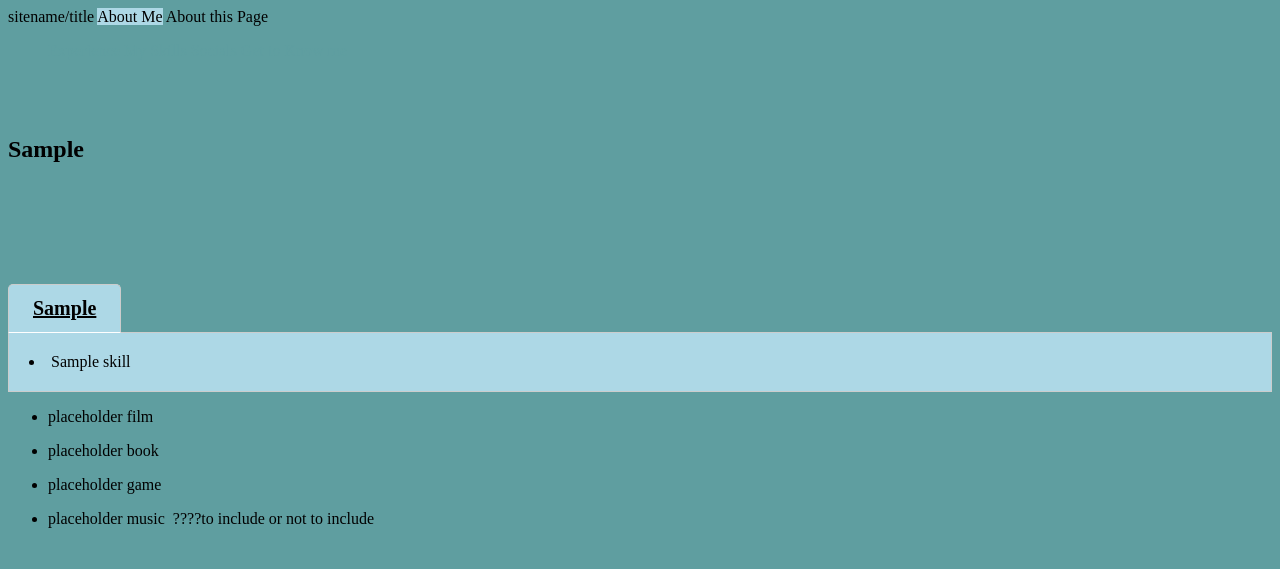
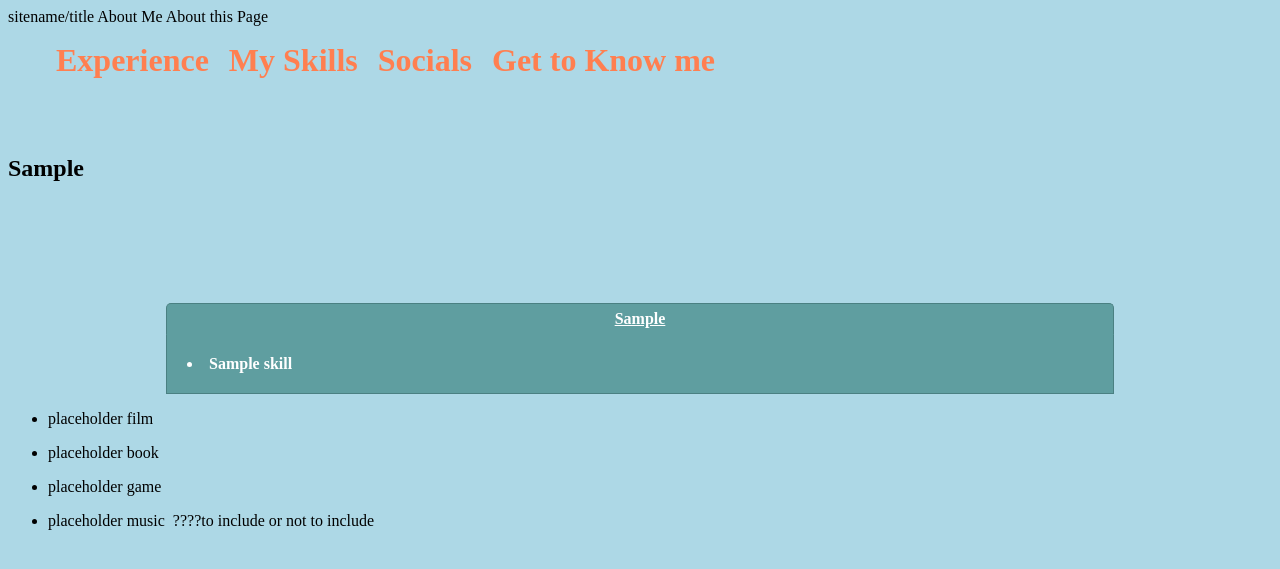
Before and after one commit to Rob-Fox/resume_site, a Django app: page / in a window 1280 px wide. Shown: the top 569 px of the page. Run offline with Django 5.2, Linux system fonts and the light colour scheme; tables that the repository leaves empty hold one stand-in row (values such as "Sample post"); data that the repository does not hold is empty.

Commit message:
working on color scheming and updating tabs (in progress)

```diff
--- a/notes.txt
+++ b/notes.txt
@@ -35,7 +35,8 @@ Looking at dsiplaying skill groups as clickable tabs with its data list below it
 try to get active skill header to not have border on the bottom #DONE
 Fix responsiveness for skills section, specificallly headers
 
-Decide on color pallete for page
+Decide on color pallete for page #DONE? Thinking lightblue, cadetblue, and coral (in that order)
+have skills be clickable and when you do it opens a new tab with the skill googled?
 
 get admin page set up for uploading resume pdf #DONE
 figure out how to parse data from my pdf resume #DONE
--- a/resume/static/resume/style.css
+++ b/resume/static/resume/style.css
@@ -1,3 +1,7 @@
+/* Color theme: 60%:lightblue
+             30%:cadetblue
+             10%:coral */
+
 :root {
     --ua: calc(75dvh/88);
     --ub: calc(75dvw/63);
@@ -41,12 +45,24 @@
 }
 
 body {
-    background-color: cadetblue;
+    background-color: lightblue;
 }
 
-#fast-links li {
+#fast_links {
+
+}
+#fast_links li {
     display: inline-block;
-    color:cadetblue;
+    color: coral;
+    font-weight: bold;
+    font-size: 2rem;
+    margin-left: .5rem;
+    margin-right: .5rem;
+}
+#fast_links li:hover {
+    color: lightblue;
+    cursor: pointer;
+    background-color: coral;
 }
 
 a {
@@ -72,7 +88,7 @@ a {
     scrollbar-width: none;
     align-items: center;
     padding-bottom: 100px;
-    background-color: cadetblue;
+    background-color: lightblue;
 
     anchor-name: --my_carousel;
     scroll-marker-group: after;
@@ -262,6 +278,9 @@ a {
     display: flex;
     flex-wrap: wrap;
     position: relative;
+    width: 75%;
+    min-width: 320px;
+    margin: 0 auto;
 }
 
 #skills_container input[type='radio'] {
@@ -271,20 +290,29 @@ a {
 #skills_container h3 {
     order: 1;
     margin: 0;
+    flex: 1;
+    text-align: center;
+    min-width: 0;
 }
 
 #skills_container h3 label {
-    display: inline-block;
-    width: fit-content;
-    padding: .75rem 1.5rem;
+    display: block;
+    width: 100%;
+    padding: .75vh 1.5vw;
+    box-sizing: border-box;
+    text-align: center;
     cursor: pointer;
-    background-color: lightblue;
-    border: 1px solid #ccc;
-    margin-right: 5px;
+    background-color: cadetblue;
+    border: 1px solid #4a8082;
     border-radius: 5px 5px 0 0;
     transition: background-color .3s ease;
     font-weight: 100;
-    font-size: 1.25rem;
+    font-size: 1.25vw;
+    color: white;
+    opacity: .7;
+    white-space: nowrap;
+    overflow: hidden;
+    text-overflow: ellipsis;
 
     position: relative;
     top: 1px;
@@ -296,13 +324,18 @@ a {
     width: 100%;
     margin: 0;
     padding: 20px;
-    border: 1px solid #ccc;
-    background: lightblue;
+    border: 1px solid #4a8082;
+    background: cadetblue;
     list-style-position: inside;
     display: none;
 
     position: relative;
     z-index: 1;
+}
+
+#skills_container h3 label:hover {
+    opacity: .9;
+    background-color: coral;
 }
 
 #skills_container input[type='radio']:checked + h3 + ul.skill_content {
@@ -311,12 +344,23 @@ a {
 }
 
 #skills_container input[type='radio']:checked + h3 label {
-    background-color: lightblue;
+    background-color: cadetblue;
     font-weight: bold;
     text-decoration: underline;
+    color: white;
+    opacity: 1;
 
-    border-bottom: 1px solid #fff;
+    border-bottom: 1px solid cadetblue;
     z-index: 2;
+}
+
+ul.skill_content li {
+    color: white;
+    font-weight: bold;
+    width: fit-content;
+}
+ul.skill_content li:hover {
+    background-color: coral;
 }
 
 @keyframes fadeIn {
--- a/resume/templates/resume/index.html
+++ b/resume/templates/resume/index.html
@@ -20,7 +20,7 @@
         </div>
     </header>
     <header2>
-        <div id="fast-links">
+        <div id="fast_links">
             <ul>
                 <li>Experience</li>
                 <li>My Skills</li>
```
